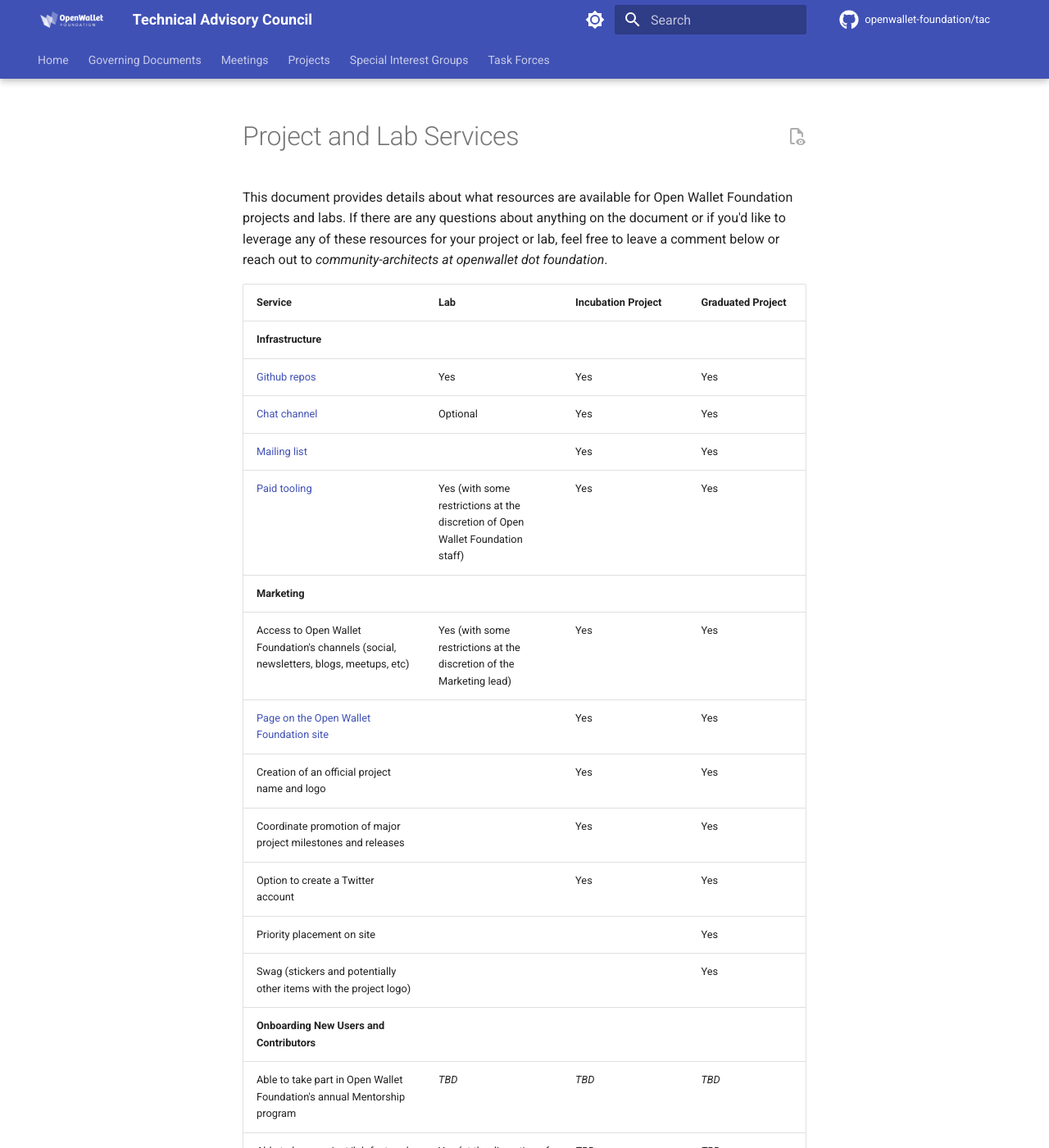
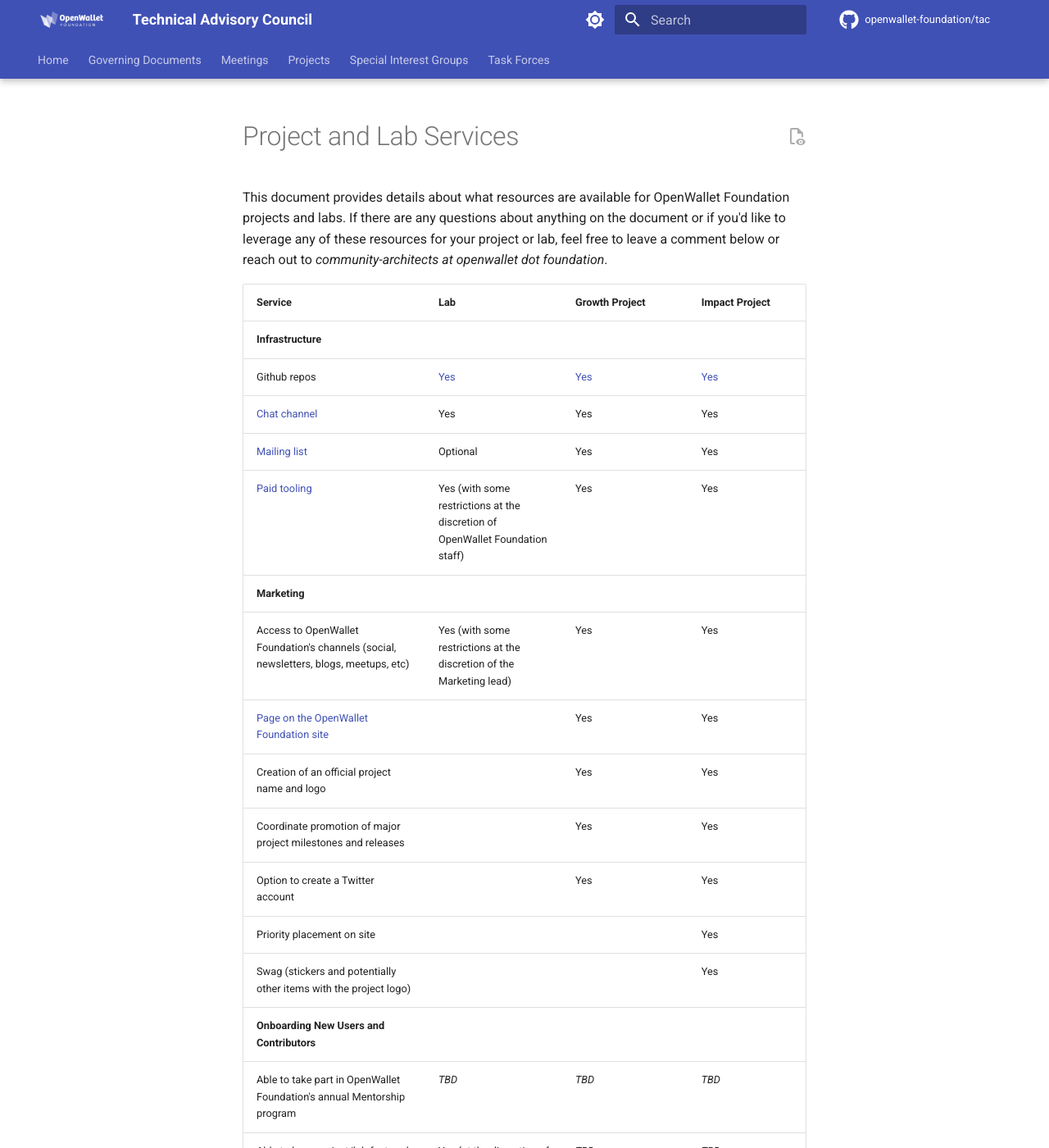
Before and after one commit to openwallet-foundation/tac, an MkDocs documentation site: the page built from docs/governance/project-and-lab-services.md, in a window 1280 px wide and 1400 px high. Shown: the whole window at 82% size. Built offline with MkDocs 1.6.1 and Material for MkDocs 9.7.7, drawn with Linux system fonts in a browser that asks for light colours; comment, search, counter and statistics services are not loaded; some of the changed text lies outside the part shown.

Commit message:
Update to reflect OWF
Signed-off-by: Tracy Kuhrt <tracy.a.kuhrt@accenture.com>

```diff
--- a/docs/governance/project-and-lab-services.md
+++ b/docs/governance/project-and-lab-services.md
@@ -1,25 +1,25 @@
 # Project and Lab Services
 
-This document provides details about what resources are available for Open Wallet Foundation projects and labs. If there are any questions about anything on the document or if you'd like to leverage any of these resources for your project or lab, feel free to leave a comment below or reach out to *community-architects at openwallet dot foundation*.
+This document provides details about what resources are available for OpenWallet Foundation projects and labs. If there are any questions about anything on the document or if you'd like to leverage any of these resources for your project or lab, feel free to leave a comment below or reach out to *community-architects at openwallet dot foundation*.
 
-| **Service** | **Lab** | **Incubation Project** | **Graduated Project** |
+| **Service** | **Lab** | **Growth Project** | **Impact Project** |
 |--------------------------------------------------------------------------------------------------------------------------------------------|----------------------------------------------------------------------|--------------------------------------------------------------------|----------------------------------------------|
 | **Infrastructure** | | | |
-| [Github repos](https://github.com/openwallet-foundation) | Yes | Yes | Yes |
-| [Chat channel](https://discord.gg/openwalletfoundation) | Optional | Yes | Yes |
-| [Mailing list](https://lists.openwallet.foundation/) | | Yes | Yes |
-| [Paid tooling](../paid-tooling-policy) | Yes (with some restrictions at the discretion of Open Wallet Foundation staff) | Yes | Yes |
+| Github repos | [Yes](https://github.com/openwallet-foundation-labs) | [Yes](https://github.com/openwallet-foundation) | [Yes](https://github.com/openwallet-foundation) |
+| [Chat channel](https://discord.gg/openwalletfoundation) | Yes | Yes | Yes |
+| [Mailing list](https://lists.openwallet.foundation/) | Optional | Yes | Yes |
+| [Paid tooling](./paid-tooling-policy) | Yes (with some restrictions at the discretion of OpenWallet Foundation staff) | Yes | Yes |
 | **Marketing** | | | |
-| Access to Open Wallet Foundation's channels (social, newsletters, blogs, meetups, etc) | Yes (with some restrictions at the discretion of the Marketing lead) | Yes | Yes |
-| [Page on the Open Wallet Foundation site](https://openwallet.foundation/) | | Yes | Yes |
+| Access to OpenWallet Foundation's channels (social, newsletters, blogs, meetups, etc) | Yes (with some restrictions at the discretion of the Marketing lead) | Yes | Yes |
+| [Page on the OpenWallet Foundation site](https://openwallet.foundation/) | | Yes | Yes |
 | Creation of an official project name and logo | | Yes | Yes |
 | Coordinate promotion of major project milestones and releases | | Yes | Yes |
 | Option to create a Twitter account | | Yes | Yes |
 | Priority placement on site | | | Yes |
 | Swag (stickers and potentially other items with the project logo) | | | Yes |
 | **Onboarding New Users and Contributors** | | | |
-| Able to take part in Open Wallet Foundation's annual Mentorship program | *TBD* | *TBD* | *TBD* |
-| Able to have project/lab featured in a contribution campaign | Yes (at the discretion of Open Wallet Foundation staff) | *TBD* | *TBD* |
+| Able to take part in OpenWallet Foundation's annual Mentorship program | *TBD* | *TBD* | *TBD* |
+| Able to have project/lab featured in a contribution campaign | Yes (at the discretion of OpenWallet Foundation staff) | *TBD* | *TBD* |
 | Workshops | | | Yes |
 | Documentation and Translation support | *TBD* | *TBD* | *TBD* |
 | **Training/Certification** | | | |
@@ -27,4 +27,4 @@
 | LF created certification | | | Yes (at the discretion of LF Training) |
 | **Other** | | | |
 | License scanning | | Yes | Yes |
-| Security audits | | Not usually (although this can be done at the discretion of staff) | Yes (at the discretion of Open Wallet Foundation staff) |
+| Security audits | | Not usually (although this can be done at the discretion of staff) | Yes (at the discretion of OpenWallet Foundation staff) |
```
